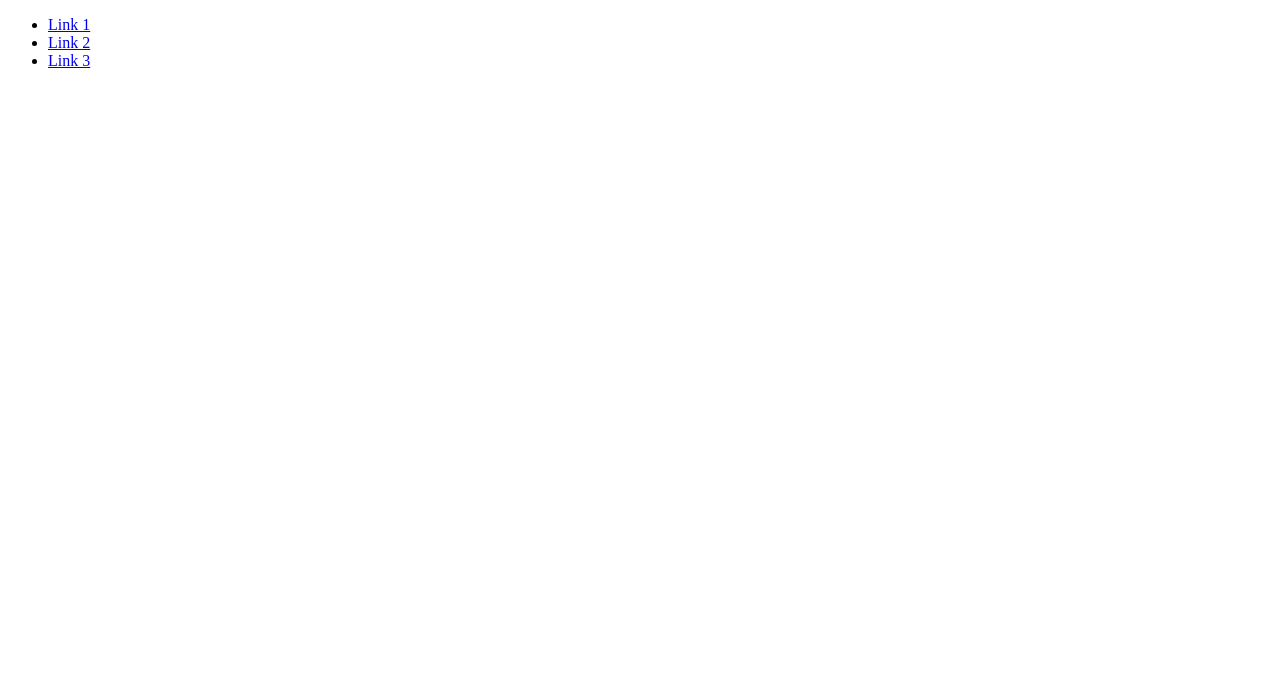
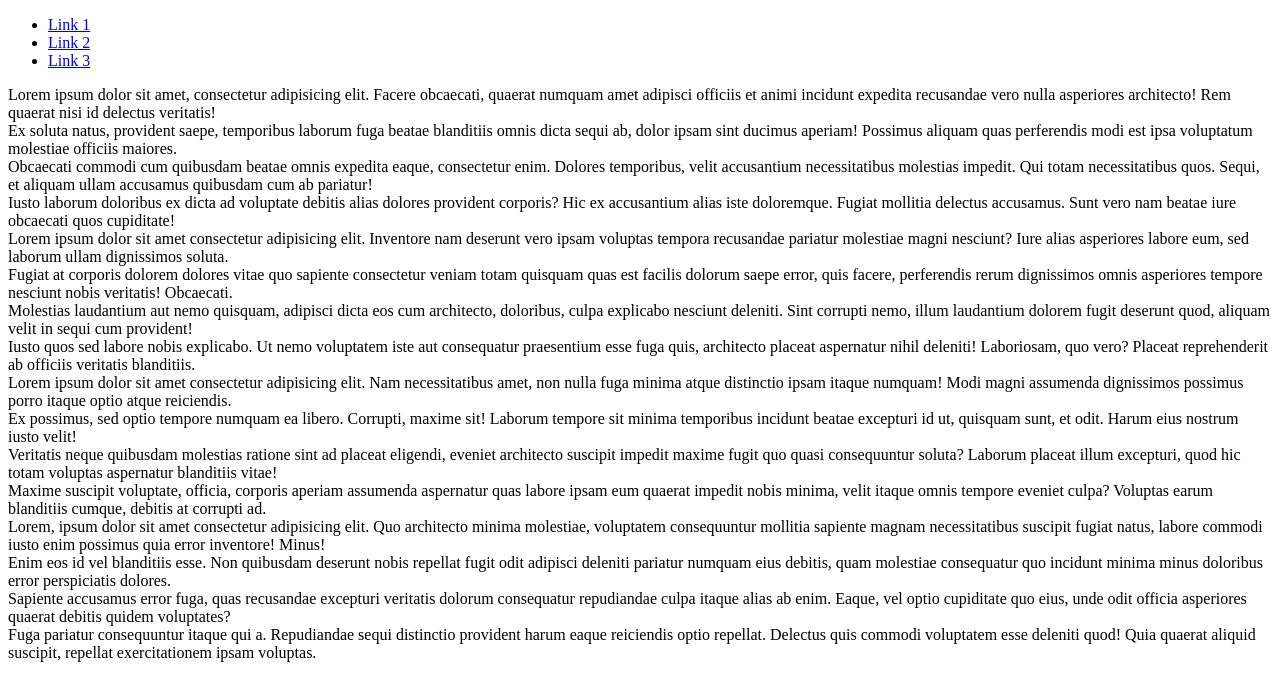
Before and after one commit to edilsonsilva/TIManhaGit0220, a plain HTML site: page index.html in a window 1280 px wide. Drawn offline with Linux system fonts and the light colour scheme.

Commit message:
Adicao da estrutura main

```diff
--- a/index.html
+++ b/index.html
@@ -16,5 +16,35 @@
             </ul>
         </nav>
     </header>
+    <main>
+        <section>
+            <div>
+                <div>Lorem ipsum dolor sit amet, consectetur adipisicing elit. Facere obcaecati, quaerat numquam amet adipisci officiis et animi incidunt expedita recusandae vero nulla asperiores architecto! Rem quaerat nisi id delectus veritatis!</div>
+                <div>Ex soluta natus, provident saepe, temporibus laborum fuga beatae blanditiis omnis dicta sequi ab, dolor ipsam sint ducimus aperiam! Possimus aliquam quas perferendis modi est ipsa voluptatum molestiae officiis maiores.</div>
+                <div>Obcaecati commodi cum quibusdam beatae omnis expedita eaque, consectetur enim. Dolores temporibus, velit accusantium necessitatibus molestias impedit. Qui totam necessitatibus quos. Sequi, et aliquam ullam accusamus quibusdam cum ab pariatur!</div>
+                <div>Iusto laborum doloribus ex dicta ad voluptate debitis alias dolores provident corporis? Hic ex accusantium alias iste doloremque. Fugiat mollitia delectus accusamus. Sunt vero nam beatae iure obcaecati quos cupiditate!</div>
+            </div>
+            <div>
+                <div>Lorem ipsum dolor sit amet consectetur adipisicing elit. Inventore nam deserunt vero ipsam voluptas tempora recusandae pariatur molestiae magni nesciunt? Iure alias asperiores labore eum, sed laborum ullam dignissimos soluta.</div>
+                <div>Fugiat at corporis dolorem dolores vitae quo sapiente consectetur veniam totam quisquam quas est facilis dolorum saepe error, quis facere, perferendis rerum dignissimos omnis asperiores tempore nesciunt nobis veritatis! Obcaecati.</div>
+                <div>Molestias laudantium aut nemo quisquam, adipisci dicta eos cum architecto, doloribus, culpa explicabo nesciunt deleniti. Sint corrupti nemo, illum laudantium dolorem fugit deserunt quod, aliquam velit in sequi cum provident!</div>
+                <div>Iusto quos sed labore nobis explicabo. Ut nemo voluptatem iste aut consequatur praesentium esse fuga quis, architecto placeat aspernatur nihil deleniti! Laboriosam, quo vero? Placeat reprehenderit ab officiis veritatis blanditiis.</div>
+            </div>
+        </section>
+        <section>
+            <div>
+                <div>Lorem ipsum dolor sit amet consectetur adipisicing elit. Nam necessitatibus amet, non nulla fuga minima atque distinctio ipsam itaque numquam! Modi magni assumenda dignissimos possimus porro itaque optio atque reiciendis.</div>
+                <div>Ex possimus, sed optio tempore numquam ea libero. Corrupti, maxime sit! Laborum tempore sit minima temporibus incidunt beatae excepturi id ut, quisquam sunt, et odit. Harum eius nostrum iusto velit!</div>
+                <div>Veritatis neque quibusdam molestias ratione sint ad placeat eligendi, eveniet architecto suscipit impedit maxime fugit quo quasi consequuntur soluta? Laborum placeat illum excepturi, quod hic totam voluptas aspernatur blanditiis vitae!</div>
+                <div>Maxime suscipit voluptate, officia, corporis aperiam assumenda aspernatur quas labore ipsam eum quaerat impedit nobis minima, velit itaque omnis tempore eveniet culpa? Voluptas earum blanditiis cumque, debitis at corrupti ad.</div>
+            </div>
+            <div>
+                <div>Lorem, ipsum dolor sit amet consectetur adipisicing elit. Quo architecto minima molestiae, voluptatem consequuntur mollitia sapiente magnam necessitatibus suscipit fugiat natus, labore commodi iusto enim possimus quia error inventore! Minus!</div>
+                <div>Enim eos id vel blanditiis esse. Non quibusdam deserunt nobis repellat fugit odit adipisci deleniti pariatur numquam eius debitis, quam molestiae consequatur quo incidunt minima minus doloribus error perspiciatis dolores.</div>
+                <div>Sapiente accusamus error fuga, quas recusandae excepturi veritatis dolorum consequatur repudiandae culpa itaque alias ab enim. Eaque, vel optio cupiditate quo eius, unde odit officia asperiores quaerat debitis quidem voluptates?</div>
+                <div>Fuga pariatur consequuntur itaque qui a. Repudiandae sequi distinctio provident harum eaque reiciendis optio repellat. Delectus quis commodi voluptatem esse deleniti quod! Quia quaerat aliquid suscipit, repellat exercitationem ipsam voluptas.</div>
+            </div>
+        </section>
+    </main>
 </body>
 </html>
```
